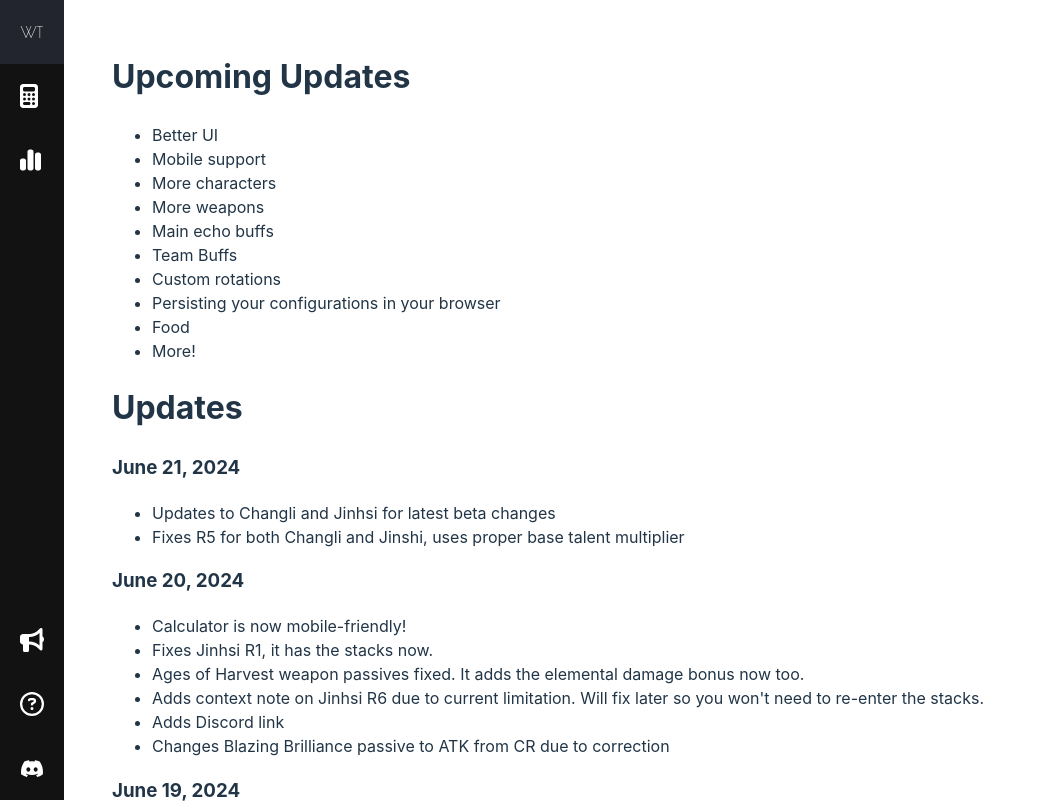
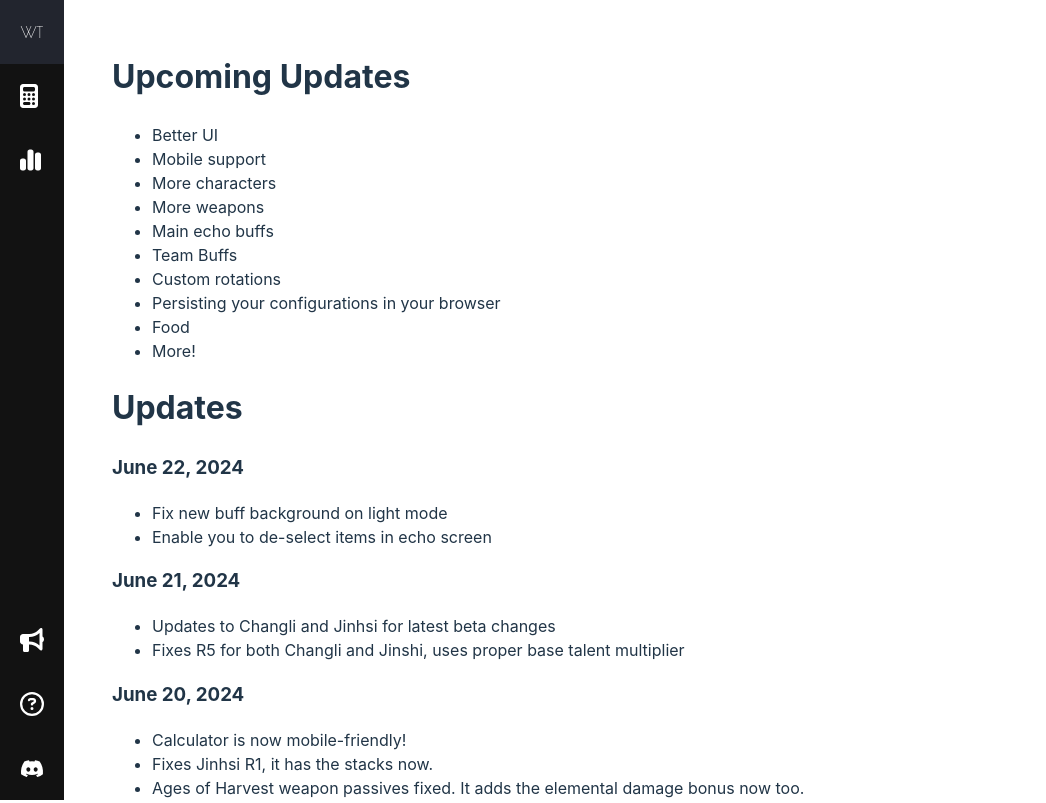
Before and after one commit to ryanbenson/wuthering-waves-optimizer, a Vue app: page /updates in a window 1280 px wide. Shown: the top 803 px of the page, without its empty margins (0-1046 px from the left). Built offline with nearby package versions, Linux system fonts and the light colour scheme.

Commit message:
Updates page

```diff
--- a/src/pages/InfoView.vue
+++ b/src/pages/InfoView.vue
@@ -50,6 +50,12 @@
         >Join the Discord!</a
       >
     </p>
+    <h3>Shoutouts</h3>
+    <ul>
+      <li>
+        Jäger - for all of your help with the calculations and great ideas! 🎉
+      </li>
+    </ul>
   </div>
 </template>
 
--- a/src/pages/UpdatesView.vue
+++ b/src/pages/UpdatesView.vue
@@ -14,6 +14,11 @@
       <li>More!</li>
     </ul>
     <h1>Updates</h1>
+    <h3>June 22, 2024</h3>
+    <ul>
+      <li>Fix new buff background on light mode</li>
+      <li>Enable you to de-select items in echo screen</li>
+    </ul>
     <h3>June 21, 2024</h3>
     <ul>
       <li>Updates to Changli and Jinhsi for latest beta changes</li>
```
Also changed, not shown: 1 other file (tests, documents, lock files or other folders).
